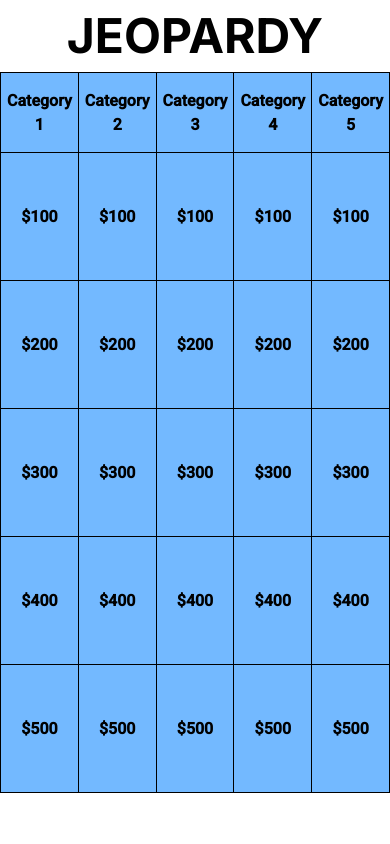
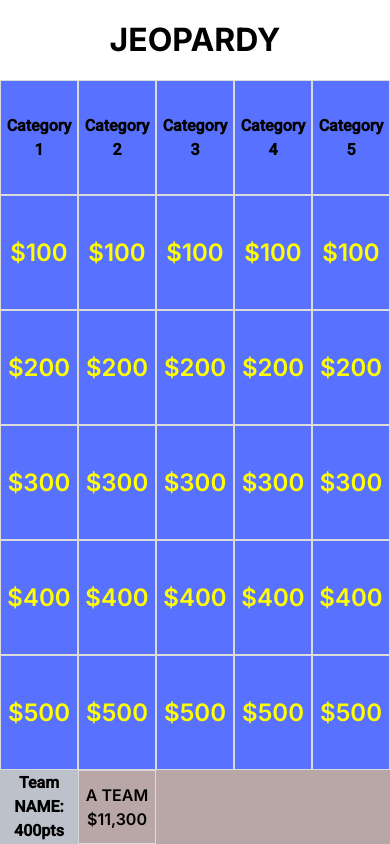
Before and after one commit to EricPezzulo/Learn-Angular, an Angular app: page /jeopardy in a window 390 px wide. Built offline with nearby package versions, Linux system fonts and the light colour scheme.

Commit message:
creating css game board, starting with mobile design first

```diff
--- a/src/app/app.routes.ts
+++ b/src/app/app.routes.ts
@@ -4,11 +4,10 @@ import { HomeComponent } from './home/home.component';
 import { TodosComponent } from './todos-component/todos-component';
 import { JeopardyComponent } from './jeopardy/jeopardy.component';
 
-
 export const routes: Routes = [
   { path: '', component: HomeComponent },
   { path: 'user-page/:id', component: UserPageComponent },
   { path: 'todo', component: TodosComponent },
   // {path: 'todo/:id', component: TodoComponent}
-  {path: 'jeopardy', component: JeopardyComponent }
+  { path: 'jeopardy', component: JeopardyComponent },
 ];
--- a/src/app/jeopardy/jeopardy.component.html
+++ b/src/app/jeopardy/jeopardy.component.html
@@ -1,55 +1,63 @@
-<div class='container'>
+<div class="container">
   <table>
     <caption>
       JEOPARDY
     </caption>
-    <thead>
-      <tr >
-        <th class='category-titles'>Category 1</th>
-        <th class='category-titles's>Category 2</th>
-        <th class='category-titles'>Category 3</th>
-        <th class='category-titles'>Category 4</th>
-        <th class='category-titles'>Category 5</th>
-      </tr>
-    </thead>
+    <!-- <thead></thead> -->
     <tbody>
       <tr>
-        <th (click)="openQuestion()">$100</th>
-        <th>$100</th>
-        <th>$100</th>
-        <th>$100</th>
-        <th>$100</th>
+        <th class="category-title">Category 1</th>
+        <th class="category-title">Category 2</th>
+        <th class="category-title">Category 3</th>
+        <th class="category-title">Category 4</th>
+        <th class="category-title">Category 5</th>
+      </tr>
+      <tr>
+        <td (click)="openQuestion()">$100</td>
+        <td>$100</td>
+        <td>$100</td>
+        <td>$100</td>
+        <td>$100</td>
       </tr>
 
       <tr>
-        <th>$200</th>
-        <th>$200</th>
-        <th>$200</th>
-        <th>$200</th>
-        <th>$200</th>
+        <td>$200</td>
+        <td>$200</td>
+        <td>$200</td>
+        <td>$200</td>
+        <td>$200</td>
       </tr>
       <tr>
-        <th>$300</th>
-        <th>$300</th>
-        <th>$300</th>
-        <th>$300</th>
-        <th>$300</th>
+        <td>$300</td>
+        <td>$300</td>
+        <td>$300</td>
+        <td>$300</td>
+        <td>$300</td>
       </tr>
       <tr>
-        <th>$400</th>
-        <th>$400</th>
-        <th>$400</th>
-        <th>$400</th>
-        <th>$400</th>
+        <td>$400</td>
+        <td>$400</td>
+        <td>$400</td>
+        <td>$400</td>
+        <td>$400</td>
       </tr>
       <tr>
-        <th>$500</th>
-        <th>$500</th>
-        <th>$500</th>
-        <th>$500</th>
-        <th>$500</th>
+        <td>$500</td>
+        <td>$500</td>
+        <td>$500</td>
+        <td>$500</td>
+        <td>$500</td>
       </tr>
     </tbody>
+    <tfoot>
+      <tr>
+        <th scope="row">Team NAME: 400pts</th>
+        <td class="team-score">
+          <p>A TEAM</p>
+          <p>$11,300</p>
+        </td>
+      </tr>
+    </tfoot>
   </table>
 </div>
-<app-reusable-dialog></app-reusable-dialog>
+<!-- <app-reusable-dialog></app-reusable-dialog> -->
--- a/src/app/jeopardy/jeopardy.component.scss
+++ b/src/app/jeopardy/jeopardy.component.scss
@@ -1,31 +1,95 @@
+html,
+body,
+div {
+  max-width: none;
+  box-sizing: border-box;
+}
+
 .container {
   width: 100%;
+  background-color: #ffffff;
   min-height: 100vh;
+  display: flex;
+  flex-direction: column;
 }
 caption {
+  padding-block: 1rem;
   font-family: "Inter", sans-serif;
-  font-size: 3rem;
   font-weight: 700;
+  font-size: 2rem;
 }
-th {
-  width: 10rem;
-  height: 8rem;
-  background-color: rgb(115, 185, 255);
-  border: 1px solid black;
-  font-size: 1rem;
-}
-th:hover {
-  background-color: rgb(85, 156, 227);
-  transition: all ease-in-out 100ms;
-  font-size: 1.25rem;
+table {
+  width: 100%;
+  height: 100%;
+  flex-grow: 1;
+  border-collapse: collapse;
+  background: #5871ff;
+  table-layout: fixed;
 }
 
-.category-titles:hover {
-  width: 10rem;
-  height: 5rem;
-  background-color: rgb(115, 185, 255);
-  font-size: 1rem;
+tr {
+  width: 100%;
+  height: calc(100% / 6);
+  display: grid;
+  grid-template-columns: repeat(5, minmax(0, 1fr));
 }
-.category-titles {
-    height: 5rem;
+
+th,
+td,
+.category-title {
+  width: 100%;
+  height: 100%;
+  border: 1px solid rgb(219, 219, 219);
+  text-align: center;
+  vertical-align: middle;
+  display: flex;
+  align-items: center;
+  justify-content: center;
 }
+// th {
+//   background: #b35e5e;
+// }
+tr > td {
+  font-size: 1.5rem;
+  font-weight: 600;
+  font-family: "Inter", sans-serif;
+  color: rgb(255, 255, 0);
+}
+tbody {
+  flex-grow: 1;
+  height: 100%;
+}
+tfoot > tr > th {
+  // height: 100%;
+  background: rgb(189, 193, 202);
+  border: none;
+}
+tfoot {
+  background-color: rgb(185, 166, 166);
+  // height: 200px;
+}
+.team-score {
+  display: flex !important;
+  flex-direction: column !important;
+  font-size: 1rem !important;
+  color: black !important;
+}
+
+// @media (min-width: 1024px) {
+//   .container {
+//     padding: 2rem;
+//     width: 100%;
+//     background: #d87a7a;
+//     min-height: 100%;
+//   }
+//   caption {
+//     font-size: 2rem;
+//   }
+//   table {
+//     width: 100%;
+//   }
+//   th {
+//     width: 100%;
+//     height: 100%;
+//   }
+// }
```
